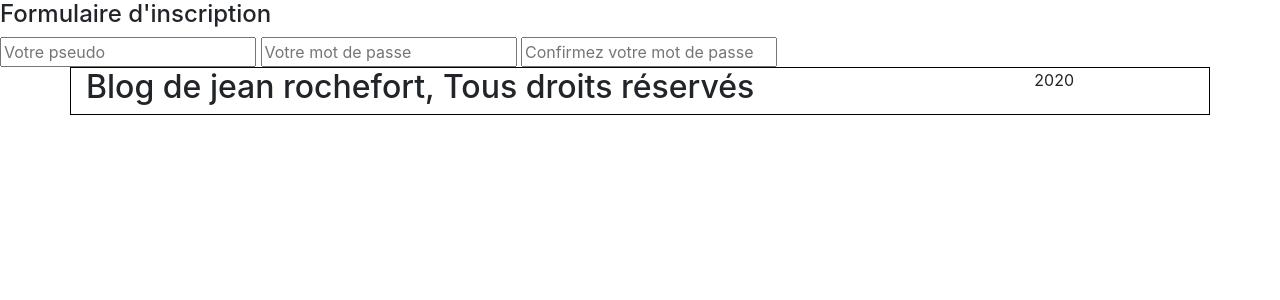
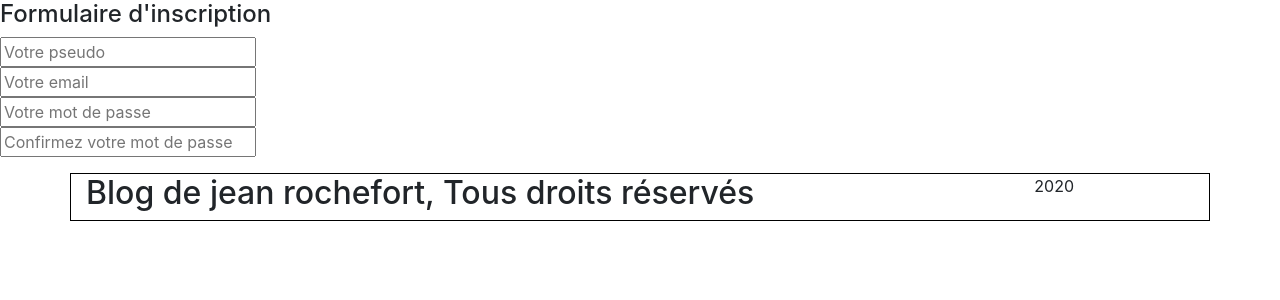
Before and after one commit to 21baki/OC-Project-4, a PHP site: template view/frontend/register.php in a window 1280 px wide. Shown: the part 98-398 px from the top of the page. Run offline with PHP 8.4, Linux system fonts and the light colour scheme; the template is opened without the code that fills it, so the values that code supplies are empty.

Commit message:
add a register form in register.php and construct a CRUD system in PostManager.php

```diff
--- a/view/frontend/register.php
+++ b/view/frontend/register.php
@@ -1,9 +1,10 @@
 
 <div>
-    <div>
+    <form method="post" action="../../model/UserManager.php">
         <h4>Formulaire d'inscription</h4>
-        <input type="text" name="pseudo" id="pseudo" placeholder="Votre pseudo" required>
-        <input type="password" name="password" id="password" placeholder="Votre mot de passe" required>
+        <input type="text" name="pseudo" id="pseudo" placeholder="Votre pseudo" required> <br />
+        <input type="text" name="email" id="email" placeholder="Votre email" required> <br />
+        <input type="password" name="password" id="password" placeholder="Votre mot de passe" required> <br />
         <input type="password" name="confirm" id="confirm" placeholder="Confirmez votre mot de passe" required>
-    </div>
+    </form>
 </div>
```
Also changed, not shown: model/PostManager.php (+15 -1 lines).
